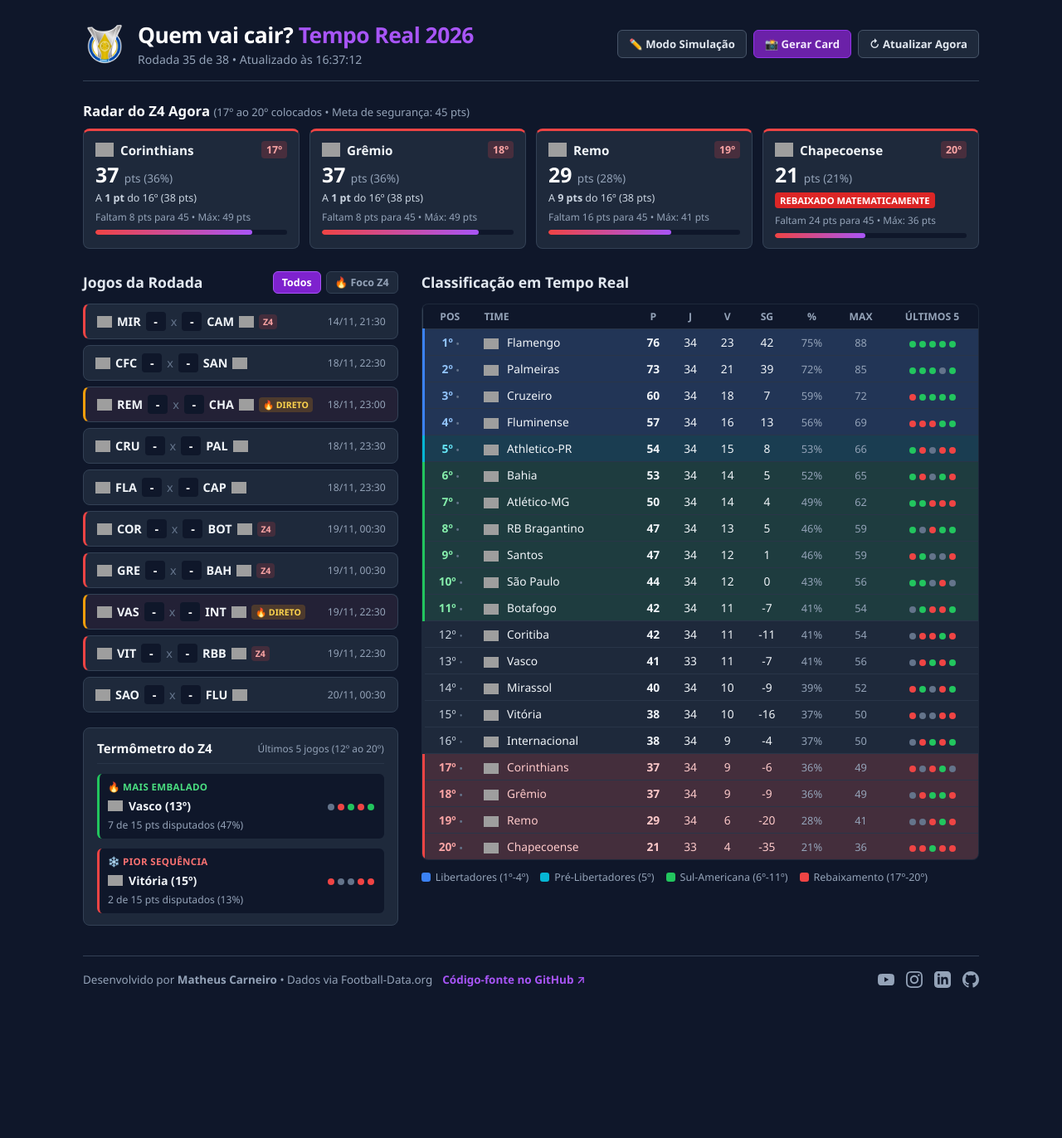
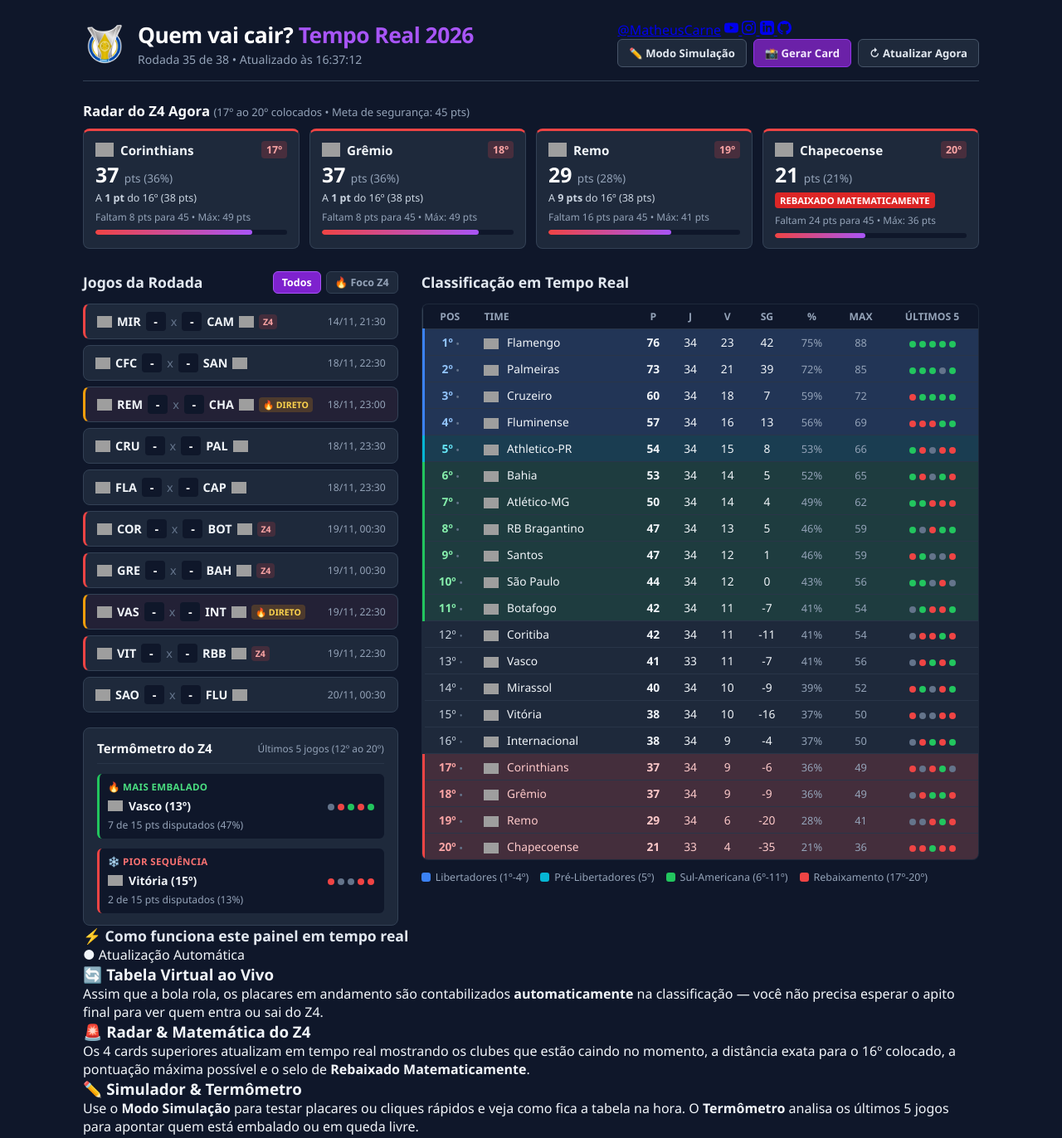
Before and after one commit to MatheusCarne/LutaContraZ4, a plain HTML site: page index.html in a window 1280 px wide. Shown: the top 1372 px of the page at 83% size. Before the commit the page ends 1215 px from the top, so only its background shows below. Drawn offline with nearby package versions, Linux system fonts and the light colour scheme; grey boxes are pictures that could not be loaded.

Commit message:
Update index.html

```diff
--- a/index.html
+++ b/index.html
@@ -35,10 +35,29 @@
             </div>
         </div>
 
-        <div class="acoes-header">
-            <button id="btn-simular" onclick="alternarModoSimulacao()">✏️ Modo Simulação</button>
-            <button id="btn-card" onclick="gerarCardImagem()">📸 Gerar Card</button>
-            <button id="btn-atualizar" onclick="carregarBrasileiraoAtual(true)">↻ Atualizar Agora</button>
+        <div class="header-direita">
+            <!-- Redes Sociais no Topo -->
+            <div class="topo-redes">
+                <a href="https://github.com/MatheusCarne" target="_blank" rel="noopener noreferrer" class="arroba-topo">@MatheusCarne</a>
+                <a href="https://www.youtube.com/@Matheus_Carne" target="_blank" rel="noopener noreferrer" title="YouTube" aria-label="YouTube">
+                    <svg viewBox="0 0 24 24" width="17" height="17" fill="currentColor"><path d="M23.498 6.186a3.016 3.016 0 0 0-2.122-2.136C19.505 3.545 12 3.545 12 3.545s-7.505 0-9.377.505A3.017 3.017 0 0 0 .502 6.186C0 8.07 0 12 0 12s0 3.93.502 5.814a3.016 3.016 0 0 0 2.122 2.136c1.871.505 9.376.505 9.376.505s7.505 0 9.377-.505a3.015 3.015 0 0 0 2.122-2.136C24 15.93 24 12 24 12s0-3.93-.502-5.814zM9.545 15.568V8.432L15.818 12l-6.273 3.568z"/></svg>
+                </a>
+                <a href="https://www.instagram.com/matheus_ccunha/" target="_blank" rel="noopener noreferrer" title="Instagram" aria-label="Instagram">
+                    <svg viewBox="0 0 24 24" width="17" height="17" fill="currentColor"><path d="M12 2.163c3.204 0 3.584.012 4.85.07 3.252.148 4.771 1.691 4.919 4.919.058 1.265.069 1.645.069 4.849 0 3.205-.012 3.584-.069 4.849-.149 3.225-1.664 4.771-4.919 4.919-1.266.058-1.644.07-4.85.07-3.204 0-3.584-.012-4.849-.07-3.26-.149-4.771-1.699-4.919-4.92-.058-1.265-.07-1.644-.07-4.849 0-3.204.013-3.583.07-4.849.149-3.227 1.664-4.771 4.919-4.919 1.266-.057 1.645-.069 4.849-.069zm0-2.163c-3.259 0-3.667.014-4.947.072-4.358.2-6.78 2.618-6.98 6.98-.059 1.281-.073 1.689-.073 4.948 0 3.259.014 3.668.072 4.948.2 4.358 2.618 6.78 6.98 6.98 1.281.058 1.689.072 4.948.072 3.259 0 3.668-.014 4.948-.072 4.354-.2 6.782-2.618 6.979-6.98.059-1.28.073-1.689.073-4.948 0-3.259-.014-3.667-.072-4.947-.196-4.354-2.617-6.78-6.979-6.98-1.281-.059-1.69-.073-4.949-.073zm0 5.838c-3.403 0-6.162 2.759-6.162 6.162s2.759 6.163 6.162 6.163 6.162-2.759 6.162-6.163c0-3.403-2.759-6.162-6.162-6.162zm0 10.162c-2.209 0-4-1.79-4-4 0-2.209 1.791-4 4-4s4 1.791 4 4c0 2.21-1.791 4-4 4zm6.406-11.845c-.796 0-1.441.645-1.441 1.44s.645 1.44 1.441 1.44c.795 0 1.439-.645 1.439-1.44s-.644-1.44-1.439-1.44z"/></svg>
+                </a>
+                <a href="https://www.linkedin.com/in/matheuscarne/" target="_blank" rel="noopener noreferrer" title="LinkedIn" aria-label="LinkedIn">
+                    <svg viewBox="0 0 24 24" width="17" height="17" fill="currentColor"><path d="M19 0h-14c-2.761 0-5 2.239-5 5v14c0 2.761 2.239 5 5 5h14c2.762 0 5-2.239 5-5v-14c0-2.761-2.238-5-5-5zm-11 19h-3v-11h3v11zm-1.5-12.268c-.966 0-1.75-.79-1.75-1.764s.784-1.764 1.75-1.764 1.75.79 1.75 1.764-.783 1.764-1.75 1.764zm13.5 12.268h-3v-5.604c0-3.368-4-3.113-4 0v5.604h-3v-11h3v1.765c1.396-2.586 7-2.777 7 2.476v6.759z"/></svg>
+                </a>
+                <a href="https://github.com/MatheusCarne/LutaContraZ4" target="_blank" rel="noopener noreferrer" title="GitHub" aria-label="GitHub">
+                    <svg viewBox="0 0 24 24" width="17" height="17" fill="currentColor"><path d="M12 0c-6.626 0-12 5.373-12 12 0 5.302 3.438 9.8 8.207 11.387.599.111.793-.261.793-.577v-2.234c-3.338.726-4.033-1.416-4.033-1.416-.546-1.387-1.333-1.756-1.333-1.756-1.089-.745.083-.729.083-.729 1.205.084 1.839 1.237 1.839 1.237 1.07 1.834 2.807 1.304 3.492.997.107-.775.418-1.305.762-1.604-2.665-.305-5.467-1.334-5.467-5.931 0-1.311.469-2.381 1.236-3.221-.124-.303-.535-1.524.117-3.176 0 0 1.008-.322 3.301 1.23.957-.266 1.983-.399 3.003-.404 1.02.005 2.047.138 3.006.404 2.291-1.552 3.297-1.23 3.297-1.23.653 1.653.242 2.874.118 3.176.77.84 1.235 1.911 1.235 3.221 0 4.609-2.807 5.624-5.479 5.921.43.372.823 1.102.823 2.222v3.293c0 .319.192.694.801.576 4.765-1.589 8.199-6.086 8.199-11.386 0-6.627-5.373-12-12-12z"/></svg>
+                </a>
+            </div>
+
+            <div class="acoes-header">
+                <button id="btn-simular" onclick="alternarModoSimulacao()">✏️ Modo Simulação</button>
+                <button id="btn-card" onclick="gerarCardImagem()">📸 Gerar Card</button>
+                <button id="btn-atualizar" onclick="carregarBrasileiraoAtual(true)">↻ Atualizar Agora</button>
+            </div>
         </div>
     </header>
 
@@ -113,6 +132,28 @@
         </section>
     </main>
 
+    <!-- Seção Explicativa: Como Funciona -->
+    <section class="secao-como-funciona">
+        <div class="como-funciona-header">
+            <h2>⚡ Como funciona este painel em tempo real</h2>
+            <span class="badge-live-info">● Atualização Automática</span>
+        </div>
+        <div class="grid-como-funciona">
+            <div class="card-explicacao">
+                <h3>🔄 Tabela Virtual ao Vivo</h3>
+                <p>Assim que a bola rola, os placares em andamento são contabilizados <strong>automaticamente</strong> na classificação — você não precisa esperar o apito final para ver quem entra ou sai do Z4.</p>
+            </div>
+            <div class="card-explicacao">
+                <h3>🚨 Radar & Matemática do Z4</h3>
+                <p>Os 4 cards superiores atualizam em tempo real mostrando os clubes que estão caindo no momento, a distância exata para o 16º colocado, a pontuação máxima possível e o selo de <strong>Rebaixado Matematicamente</strong>.</p>
+            </div>
+            <div class="card-explicacao">
+                <h3>✏️ Simulador & Termômetro</h3>
+                <p>Use o <strong>Modo Simulação</strong> para testar placares ou cliques rápidos e veja como fica a tabela na hora. O <strong>Termômetro</strong> analisa os últimos 5 jogos para apontar quem está embalado ou em queda livre.</p>
+            </div>
+        </div>
+    </section>
+
     <!-- Rodapé Editorial com Redes Sociais -->
     <footer class="rodape-editorial">
         <div class="rodape-info">
```
